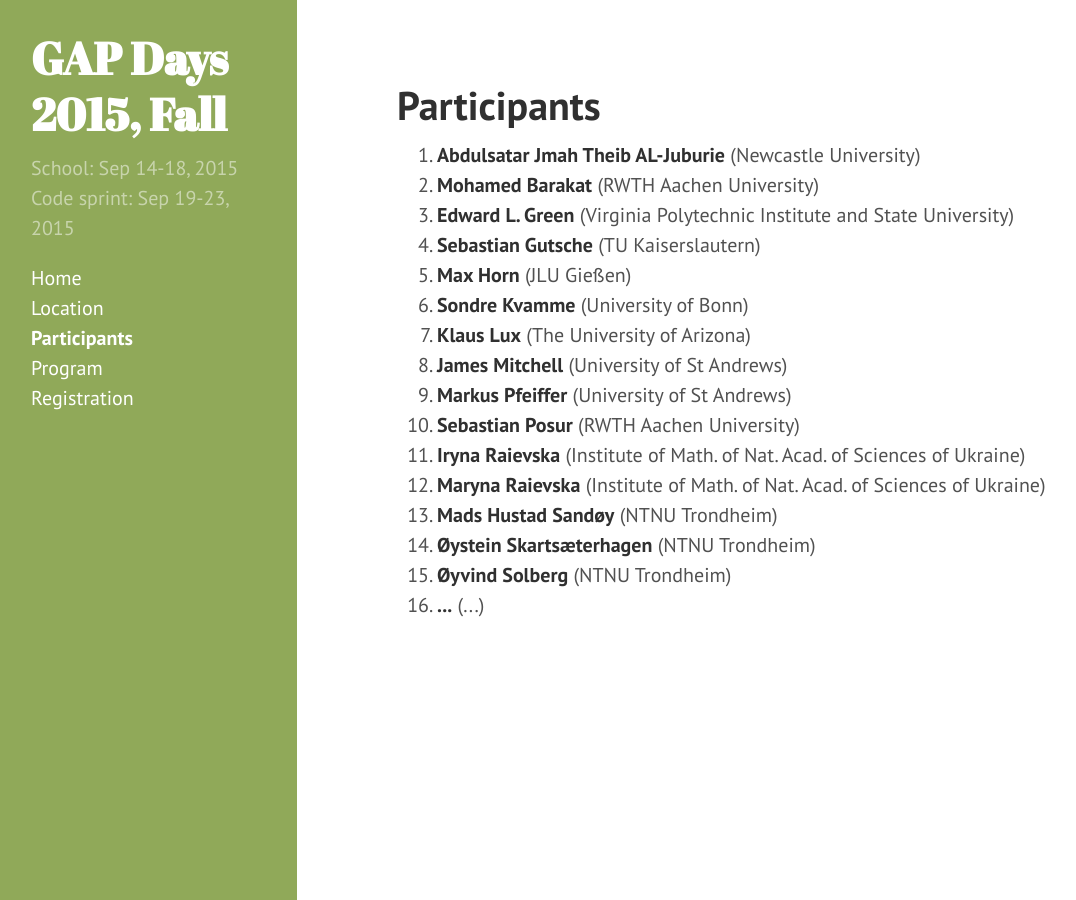
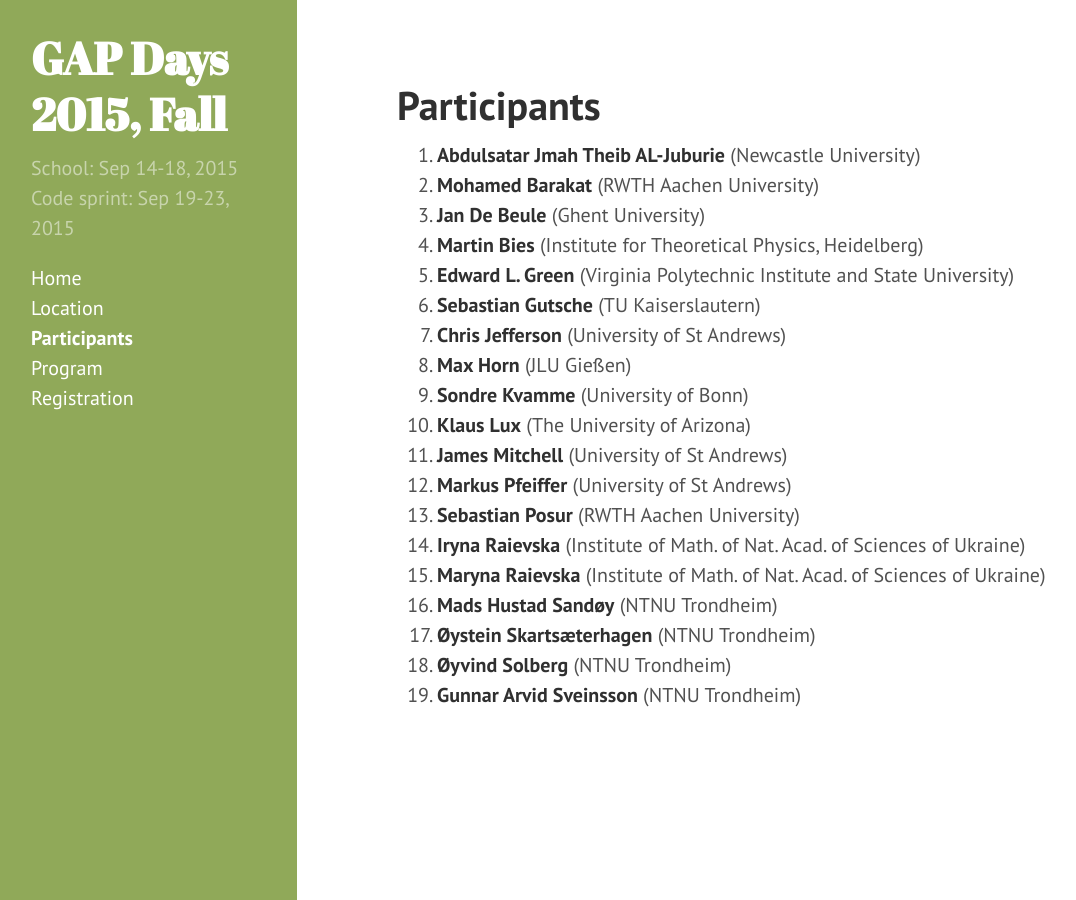
Before and after one commit to gapdays/gapdays2015-fall, a Jekyll site: the page built from participants.md, in a window 1280 px wide. Shown: the whole page, without its empty margins (3-1079 px from the left). Built offline with Jekyll 4.4.1, drawn with Linux system fonts in a browser that asks for light colours; Markdown is read by kramdown in place of the engine named in the settings.

Commit message:
more participants

```diff
--- a/_data/emails_of_participants.txt
+++ b/_data/emails_of_participants.txt
@@ -1,7 +1,10 @@
 a.j.t.al-juburie@ncl.ac.uk
 mohamed.barakat@rwth-aachen.de
+jdebeule@cage.ugent.be
+bies@thphys.uni-heidelberg.de
 green@math.vt.edu
 sebastian.gutsche@rwth-aachen.de
+caj21@st-andrews.ac.uk
 Max.Horn@math.uni-giessen.de
 sondre@math.uni-bonn.de
 klux@math.arizona.edu
--- a/_data/participants.yml
+++ b/_data/participants.yml
@@ -4,11 +4,20 @@
 - name: Mohamed Barakat
   affiliation: RWTH Aachen University
 
+- name: Jan De Beule
+  affiliation: Ghent University
+
+- name: Martin Bies
+  affiliation: Institute for Theoretical Physics, Heidelberg
+
 - name: Edward L. Green
   affiliation: Virginia Polytechnic Institute and State University
 
 - name: Sebastian Gutsche
   affiliation: TU Kaiserslautern
+
+- name: Chris Jefferson
+  affiliation: University of St Andrews
 
 - name: Max Horn
   affiliation: JLU Gießen
@@ -43,5 +52,5 @@
 - name: Øyvind Solberg
   affiliation: NTNU Trondheim
 
-- name: ...
-  affiliation: ...
+- name: Gunnar Arvid Sveinsson
+  affiliation: NTNU Trondheim
```
